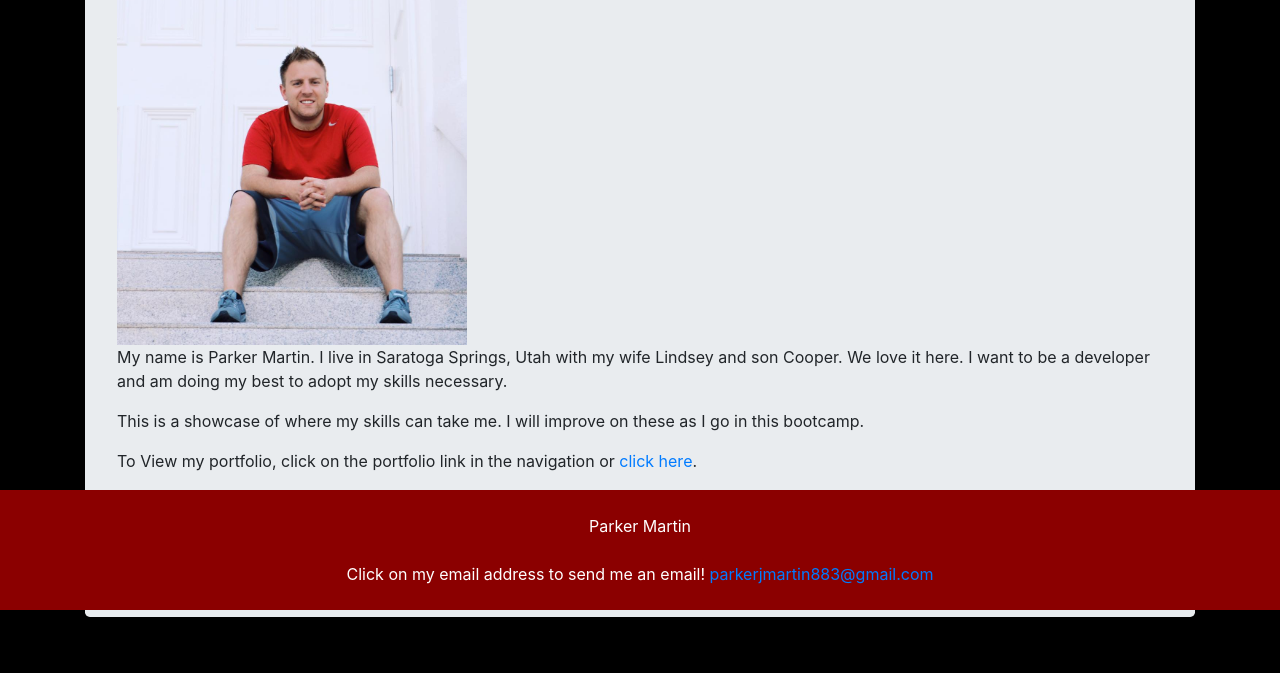
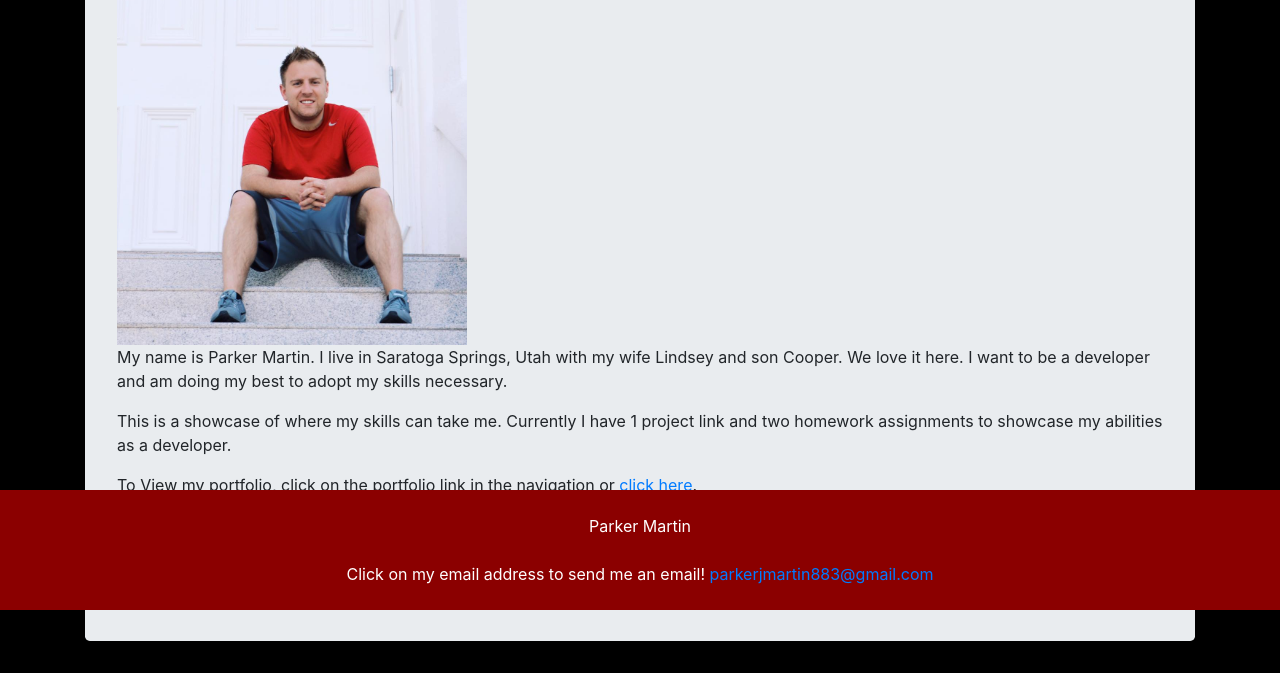
Before and after one commit to pmarti9/week7homework, a plain HTML site: page index.html in a window 1280 px wide. Shown: the part 190-863 px from the top of the page. Before the commit the page ends 839 px from the top, so only its background shows below. Drawn offline with nearby package versions, Linux system fonts and the light colour scheme.

Commit message:
finalizing deploy and adding readme to describe portfolio

```diff
--- a/index.html
+++ b/index.html
@@ -33,10 +33,10 @@
                   <hr class="my-2">
                   <img src="ParkerMartin.jpg" alt="Parker">
                     <p>My name is Parker Martin. I live in Saratoga Springs, Utah with my wife Lindsey and son Cooper. We love it here. I want to be a developer and am doing my best to adopt my skills necessary.</p>
-                    <p>This is a showcase of where my skills can take me. I will improve on these as I go in this bootcamp.
+                    <p>This is a showcase of where my skills can take me. Currently I have 1 project link and two homework assignments to showcase my abilities as a developer.
                     </p>
                     <p>To View my portfolio, click on the portfolio link in the navigation or <a href="portfolio.html">click here</a>.</p>
-                    <p>To contact me about my page, click on the contact link in the navigation or <a href="contact.html">Click Here</a>. My name and email addres is also located in the footer for all pages, and clicking on that will allow you to send me a message.</p>
+                    <p>To contact me about my portfolio, click on the contact link in the navigation or <a href="contact.html">click Here</a>. My name and email addres is also located in the footer for all pages, and clicking on that will allow you to send me a message.</p>
 
               </div>
 
--- a/style.css
+++ b/style.css
@@ -39,4 +39,3 @@ body {
 .card-text{
     background-color: black;
 }*/
-}
```
Also changed, not shown: contact.html (+0 -11 lines), 2 other files.
